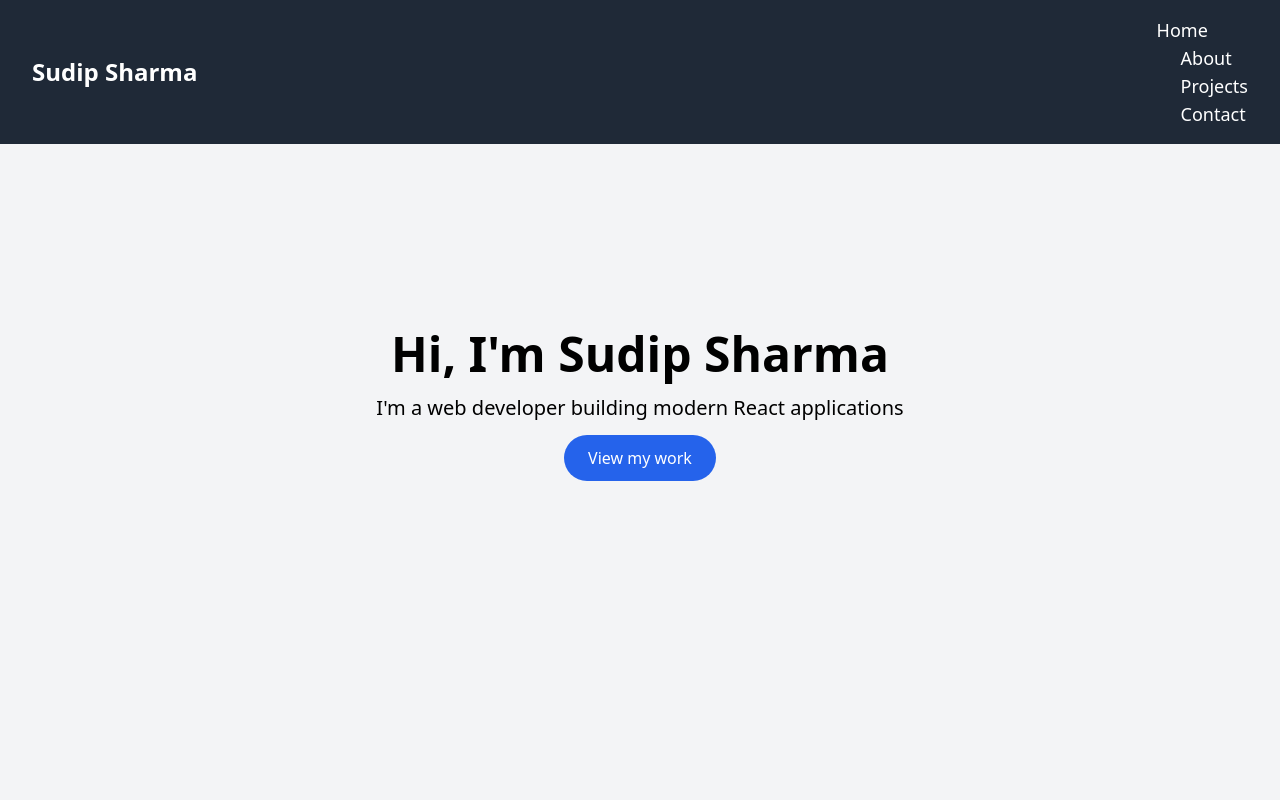
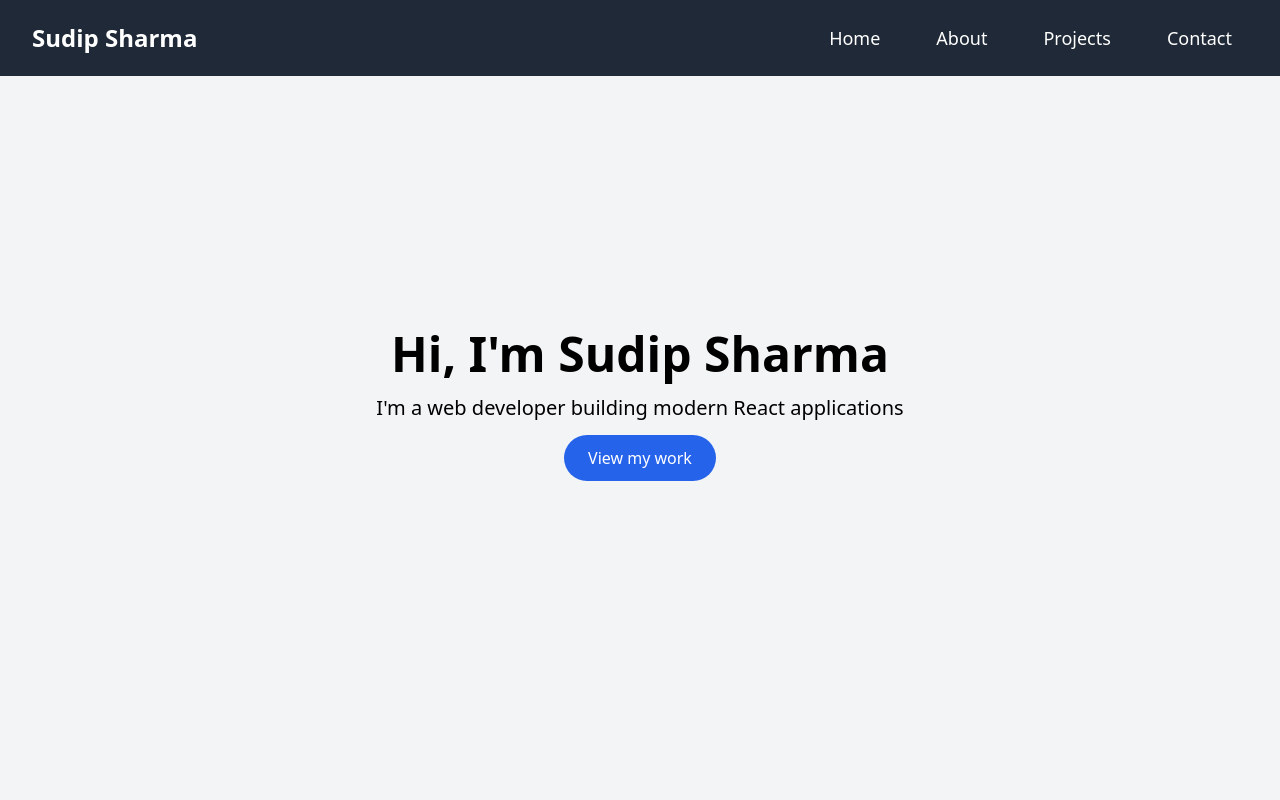
Before and after one commit to Sudip0987/my-portfolio, a React (Create React App) app: page / in a window 1280 px wide. Shown: the top 800 px of the page. Built offline with nearby package versions, Linux system fonts and the light colour scheme.

Commit message:
Updated Navbar with animation

```diff
--- a/src/components/Header.js
+++ b/src/components/Header.js
@@ -28,13 +28,24 @@ function Header() {
         {isOpen ? CloseIcon : HamburgerIcon}
       </button>
         {/* Navigation */}
-        <nav className={`${isOpen ? "block" : "hidden"} md:flex flex-wrap space-x-6 text-lg absolute md:static top-16 left-0 w-full md:w-auto bg-gray-800 mdbg-transparent`}>
+        <nav className={`${isOpen ? "max-h-96 opacity-100" : "max-h-0 opacity-0"} md:flex md:max-h-full md:opacity-100  md:flex flex-col md:flex-row md:space-x-6 text-lg absolute md:static top-16 left-0 w-full md:w-auto bg-gray-800 md:bg-transparent overflow-hidden transition-all duration-200 ease-in-out`}>
 
-          <ul className="flex flex-col mdfkex-row md:space-x-6">
-            <li><a href="#home" className="hover:text-yellow-400" onClick={() => setIsOpen(false)}>Home</a></li>
-            <li><a href="#about" className="hover:text-yellow-400" onClick={() => setIsOpen(false)}>About</a></li>
-            <li><a href="#projects" className="hover:text-yellow-400" onClick={() => setIsOpen(false)}>Projects</a></li>
-            <li><a href="#contact" className="hover:text-yellow-400" onClick={() => setIsOpen(false)}>Contact</a></li>
+        <ul className="flex flex-col md:flex-row md:space-x-6 items-center justify-center p-4 md:p-0">
+        <li>
+  <a
+    href="#home"
+    className="hover:text-yellow-400 px-4 py-2 rounded transform transition duration-200 ease-in-out hover:scale-110 inline-block"
+    onClick={() => setIsOpen(false)}
+  >
+    Home
+  </a>
+</li>        <li><a href="#about"
+    className="hover:text-yellow-400 px-4 py-2 rounded transform transition duration-200 ease-in-out hover:scale-110 inline-block"
+    onClick={() => setIsOpen(false)}>About</a></li>
+            <li><a href="#projects"     className="hover:text-yellow-400 px-4 py-2 rounded transform transition duration-200 ease-in-out hover:scale-110 inline-block"
+ onClick={() => setIsOpen(false)}>Projects</a></li>
+            <li><a href="#contact"     className="hover:text-yellow-400 px-4 py-2 rounded transform transition duration-200 ease-in-out hover:scale-110 inline-block"
+ onClick={() => setIsOpen(false)}>Contact</a></li>
           </ul>
         </nav>
       </div>
```
